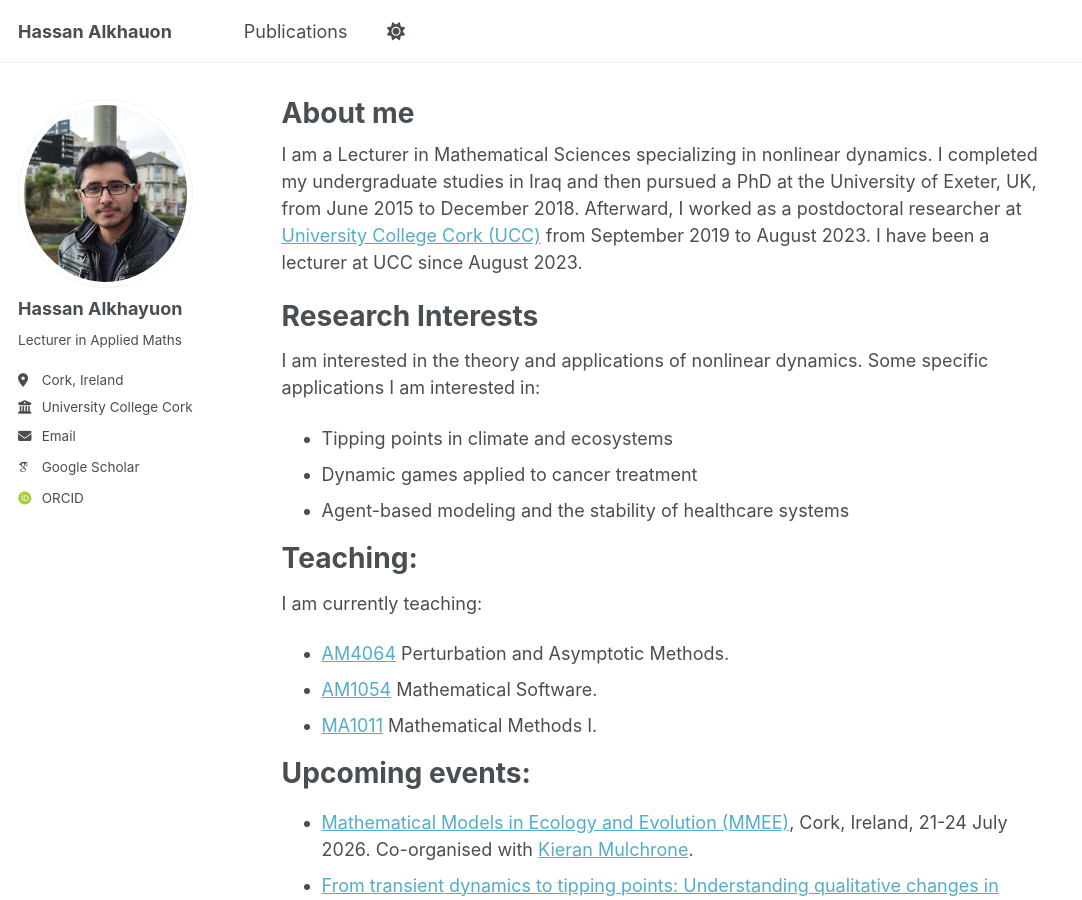
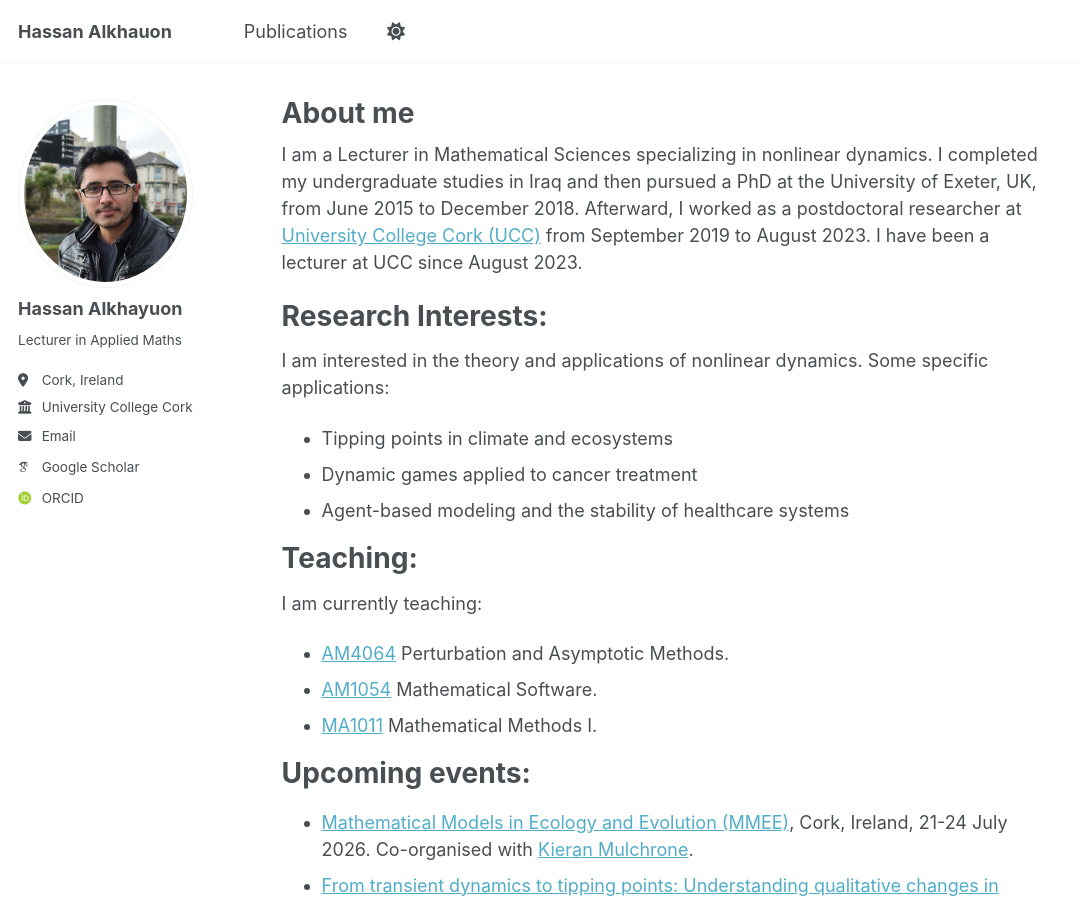
Before and after one commit to hassanalkhayuon/hassanalkhayuon.github.io, a Jekyll site: the page built from _pages/about.md, in a window 1280 px wide and 900 px high. Shown: the whole window, without its empty margins (0-1082 px from the left). Built offline with Jekyll 4.4.1, drawn with Linux system fonts in a browser that asks for light colours; some web fonts are replaced.

Commit message:
talks and other edits

```diff
--- a/_pages/about.md
+++ b/_pages/about.md
@@ -11,9 +11,9 @@ I completed my undergraduate studies in Iraq and then pursued a PhD at the Unive
 Afterward, I worked as a postdoctoral researcher at [University College Cork (UCC)](https://www.ucc.ie/en/matsci/) from September 2019 to August 2023.
 I have been a lecturer at UCC since August 2023.
 
-Research Interests
-==================
-I am interested in the theory and applications of nonlinear dynamics. Some specific applications I am interested in:
+Research Interests:
+===================
+I am interested in the theory and applications of nonlinear dynamics. Some specific applications:
 
 * Tipping points in climate and ecosystems
 * Dynamic games applied to cancer treatment
```
